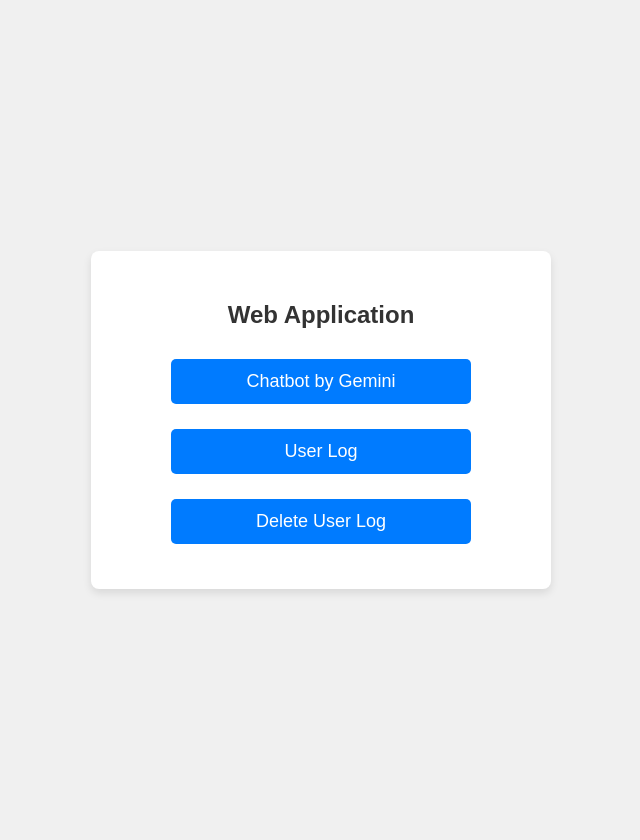
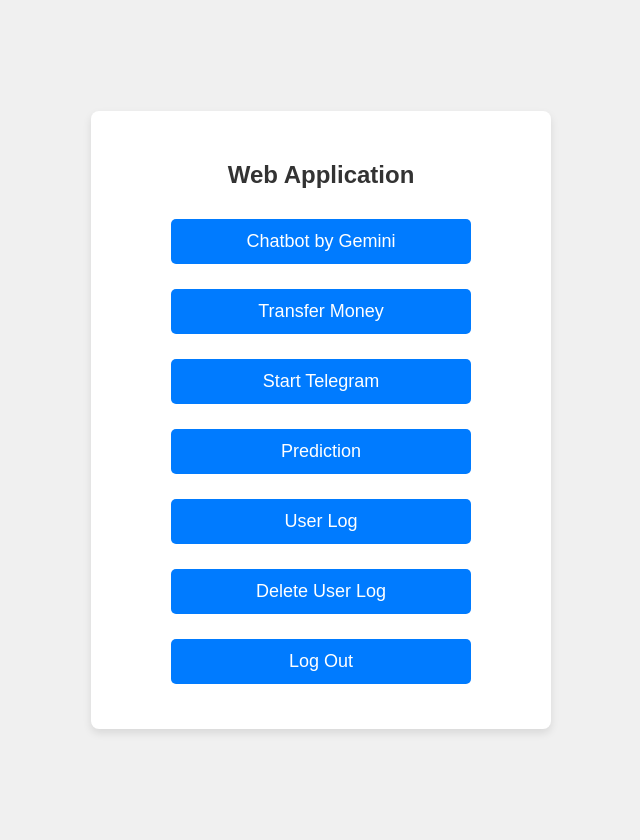
Before and after one commit to syaq1603/gemini-openai-chatbot, a Flask app: page /main in a window 1280 px wide. Shown: the whole page, without its empty margins (319-959 px from the left). Run offline with Flask 3, Linux system fonts and the light colour scheme.

Commit message:
Update main.html

```diff
--- a/templates/main.html
+++ b/templates/main.html
@@ -1,6 +1,6 @@
 <head>
-    <meta name="viewport" content="width=device-width, initial-scale=1.0">
-    <link rel="stylesheet" href="{{ url_for('static', filename='styles.css') }}">
+    <meta name ="viewport" content ="width=device-width,initial-scale=1.0">
+    <link rel="stylesheet" href="{{url_for('static',filename='styles.css')}}">
 </head>
 
 <body>
@@ -9,11 +9,23 @@
         <form action="/gemini" method="post">
             <input type="submit" value="Chatbot by Gemini">
         </form>
+        <form action="/paynow" method="post">
+            <input type="submit" value="Transfer Money">
+        </form>
+        <form action="/telegram" method="post">
+            <input type="submit" value="Start Telegram">
+        </form>
+        <form action="/prediction" method="post">
+            <input type="submit" value="Prediction">
+        </form>
         <form action="/user_log" method="post">
             <input type="submit" value="User Log">
         </form>
         <form action="/delete_log" method="post">
             <input type="submit" value="Delete User Log">
         </form>
+        <form action="/logout" method="post">
+            <input type="submit" value="Log Out">
+        </form>
     </div>
 </body>
```
